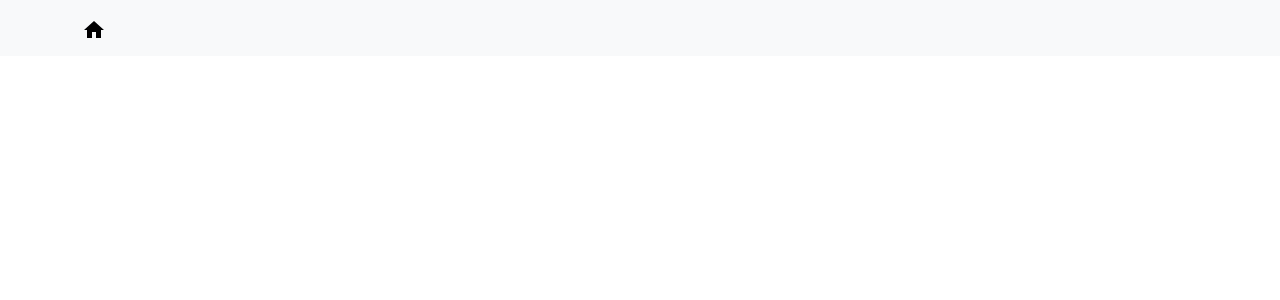
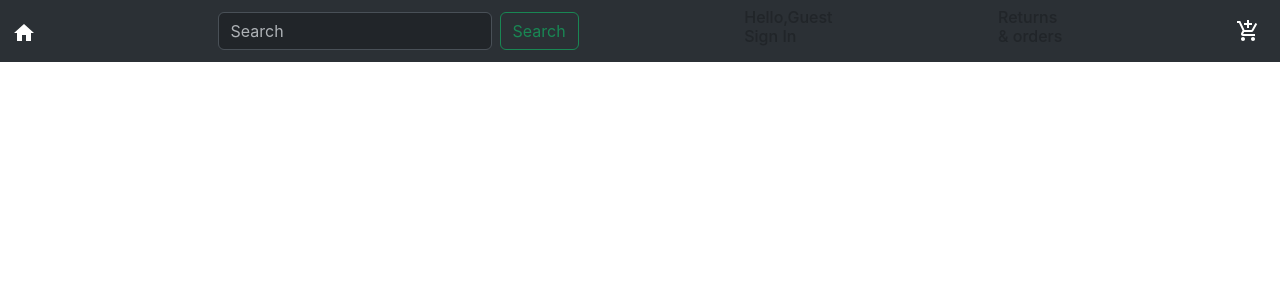
Before and after one commit to ksagar03/gamer-freak, a React (Create React App) app: page / in a window 1280 px wide. Shown: the top 300 px of the page. Built offline with nearby package versions, Linux system fonts and the light colour scheme.

Commit message:
added extra content to navbar

```diff
--- a/src/components/Navbar.jsx
+++ b/src/components/Navbar.jsx
@@ -1,12 +1,35 @@
 import HomeIcon from "@mui/icons-material/Home";
+import { IconButton } from "@mui/material";
+import AddShoppingCartIcon from "@mui/icons-material/AddShoppingCart";
 const Navbar = () => {
   return (
     <div>
-      <nav className="navbar bg-body-tertiary bg-dark">
-        <div className="container">
-          <a className="navbar-brand" href="/">
+      <nav className="navbar bg-body-tertiary g-0" data-bs-theme="dark">
+        <div className="container-fluid ">
+          <a className="navbar-brand " href="/">
             <HomeIcon />
           </a>
+          <form className="d-flex" role="search">
+            <input
+              className="form-control me-2"
+              type="search"
+              placeholder="Search"
+              aria-label="Search"
+            />
+            <button className="btn btn-outline-success" type="submit">
+              Search
+            </button>
+          </form>
+          <h6>
+            Hello,Guest <br />
+            Sign In
+          </h6>
+          <h6>
+            Returns <br />& orders
+          </h6>
+          <IconButton aria-label="add to shopping cart">
+            <AddShoppingCartIcon sx={{ color: "white" }} />
+          </IconButton>
         </div>
       </nav>
     </div>
```
